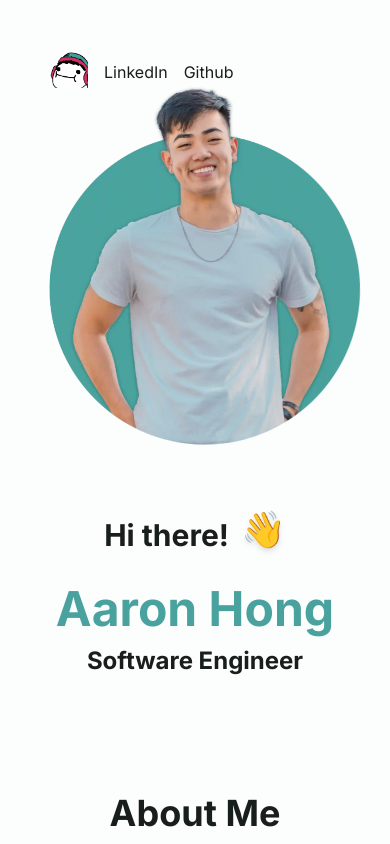
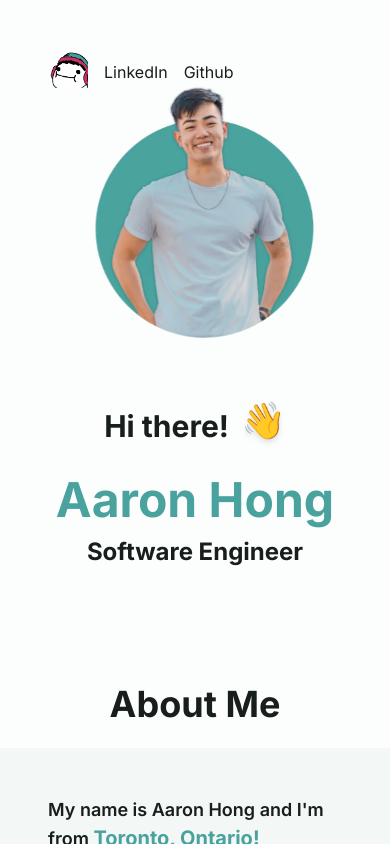
Before and after one commit to AaronHongry/portfolio-web, a Next.js app: page / in a window 390 px wide. Built offline with nearby package versions, Linux system fonts and the light colour scheme.

Commit message:
Updated intro picture

```diff
--- a/src/components/intro.tsx
+++ b/src/components/intro.tsx
@@ -96,7 +96,7 @@ const Intro = () => {
             </div>
 
             <motion.div initial={{scale: 0.3, opacity: 0}} animate={isMobile ? {scale: 1, opacity: 1, transition: {opacity: {delay: 0.8}, scale: {delay: 0.65}}} : {scale: 1, opacity: 1, transition: {opacity: {delay: 1.8}, scale: {delay: 1.7}}}} transition={{ease:"backOut"}} className="flex flex-col lg:pt-8 lg:w-1/2 max-lg:h-1/6 lg:justify-center items-center">
-                <motion.div transition={{ease: "backOut"}} whileHover={{scale: 1.1}} whileTap={{scale: 1.05}} ref={pfpScope} className="h-full w-full flex justify-center"><Image width={365} height={346} alt="Me" src="/images/pfp.webp" className="lg:w-3/4 lg:h-3/4 max-lg:h-1/2 max-lg:max-w-96 object-contain"/></motion.div>
+                <motion.div transition={{ease: "backOut"}} whileHover={{scale: 1.1}} whileTap={{scale: 1.05}} ref={pfpScope} className="h-full w-full flex justify-center"><Image width={365} height={346} alt="Me" src="/images/pfp.webp" className="lg:w-3/4 lg:h-3/4 max-lg:h-1/5 max-lg:max-w-64 object-contain"/></motion.div>
             </motion.div>
         </div>
 
```
